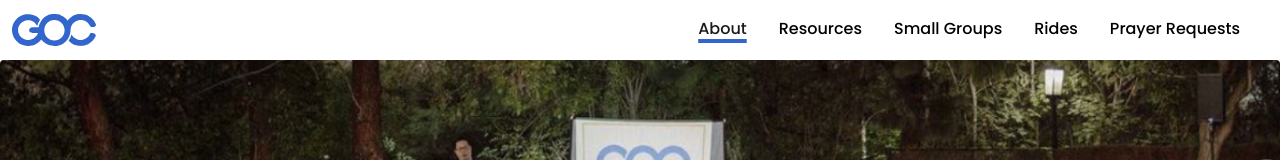
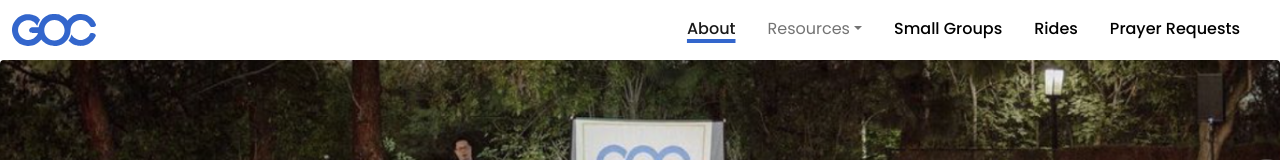
Before and after one commit to graceoncampus/goc-web-v3, a React (Create React App) app: page /about in a window 1280 px wide. Shown: the top 160 px of the page. Built offline with nearby package versions, Linux system fonts and the light colour scheme; no server answers; what aws-amplify would draw is missing.

Commit message:
Add navbar dropdown

```diff
--- a/src/Components/User/Header/Header.tsx
+++ b/src/Components/User/Header/Header.tsx
@@ -3,7 +3,7 @@
  */
 
 import React, { useState } from 'react';
-import { Container, Image, Nav, Navbar } from 'react-bootstrap';
+import { Container, Dropdown, Image, Nav, NavDropdown, Navbar } from 'react-bootstrap';
 
 import './Header.scss'
 
@@ -70,9 +70,16 @@ export const Header = (headerProps: HeaderProps) => {
                                 </Nav.Link>
                             </Nav.Item>
                             <Nav.Item className={'px-2'}>
-                                <Nav.Link className={'header-navbar-link'} eventKey={'Resources'} href={'/'}>
-                                    Resources
-                                </Nav.Link>
+                                <NavDropdown
+                                    id="header-navbar-link"
+                                    title="Resources"
+                                    >
+                                    <NavDropdown.Item href="/sermons">Sermons</NavDropdown.Item>
+                                    <NavDropdown.Item href="/classes">
+                                        Classes
+                                    </NavDropdown.Item>
+                                    <NavDropdown.Item href="/john_study_guide">John Study Guide</NavDropdown.Item>
+                                </NavDropdown>
                             </Nav.Item>
                             <Nav.Item className={'px-2'}>
                                 <Nav.Link className={'header-navbar-link'} eventKey={'Small Groups'} href={'/'}>
```
Also changed, not shown: src/Components/User/Sermons/Sermons.tsx (added, +26 -0 lines), src/Components/User/Sermons/Sermons.scss (added).
